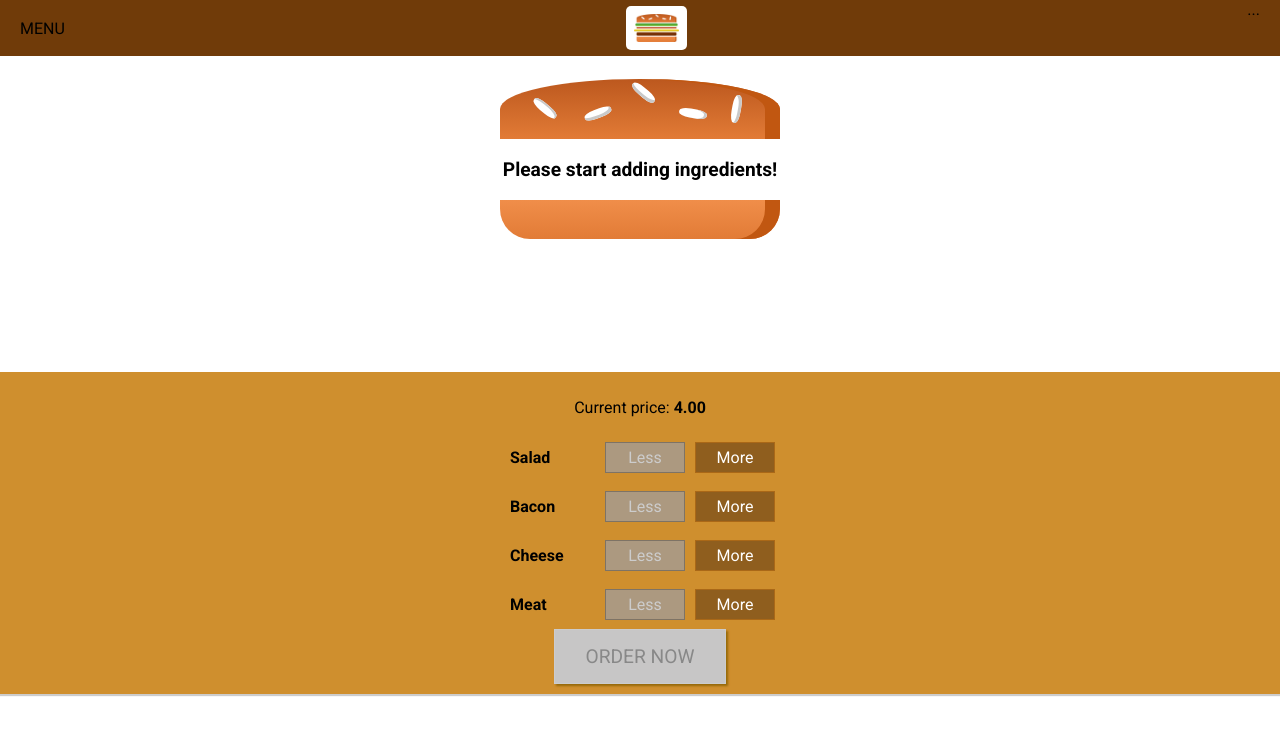
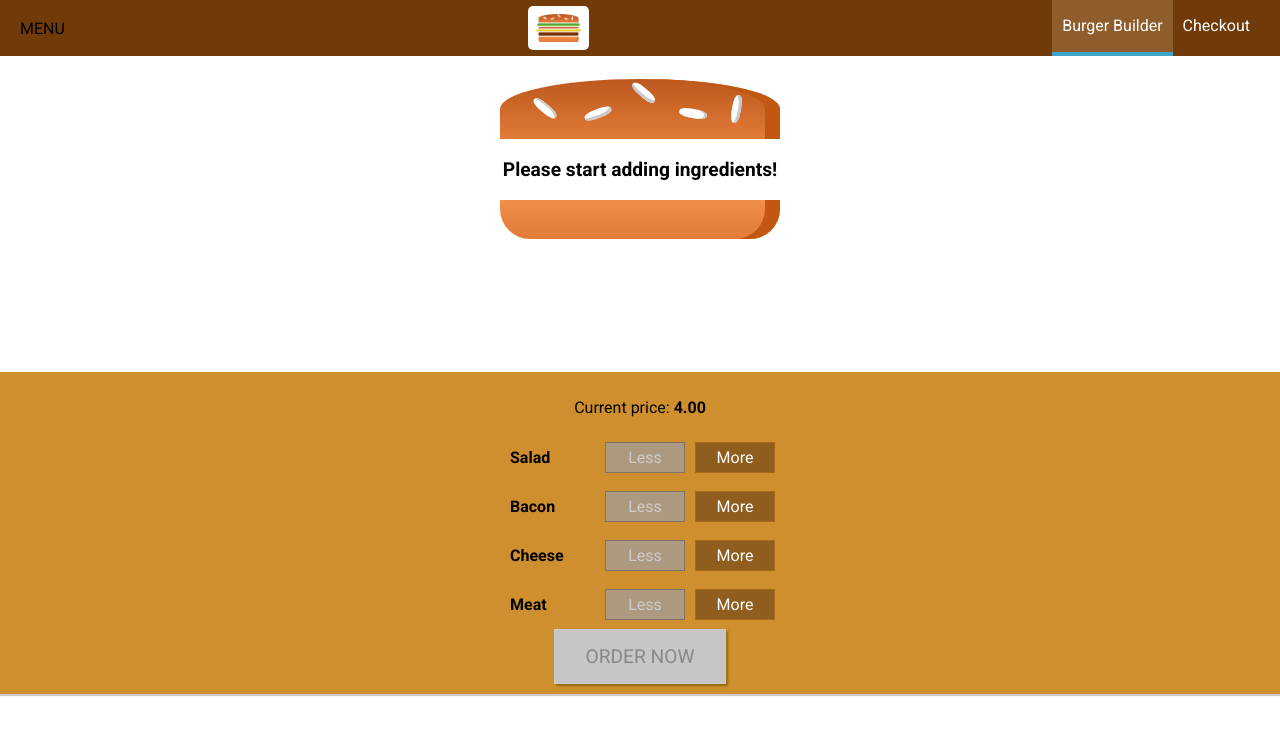
Before and after one commit to juanjomarcal/burger, a React (Create React App) app: page / in a window 1280 px wide. Shown: the top 734 px of the page. Built offline with nearby package versions, Linux system fonts and the light colour scheme.

Commit message:
Navigations items added

```diff
--- /dev/null
+++ b/src/components/Navigation/NavigationItem/NavigationItem.js
@@ -0,0 +1,14 @@
+import React from 'react';
+import classes from './NavigationItem.module.css';
+
+const navigationItem = (props) => (
+  <li className={classes.NavigationItem}>
+    <a
+      href={props.link}
+      className={props.active ? classes.active : null}>
+      {props.children}
+    </a>
+  </li>
+);
+
+export default navigationItem;
--- /dev/null
+++ b/src/components/Navigation/NavigationItem/NavigationItem.module.css
@@ -0,0 +1,25 @@
+.NavigationItem {
+  margin: 0;
+  box-sizing: border-box;
+  display: flex;
+  height: 100%;
+  align-items: center;
+}
+
+.NavigationItem a {
+  color: white;
+  text-decoration: none;
+  height: 100%;
+  padding: 16px 10px;
+  border-bottom: 4px solid transparent;
+  box-sizing: border-box;
+  display: block;
+}
+
+.NavigationItem a:hover,
+.NavigationItem a:active,
+.NavigationItem a.active {
+  background-color: #8F5C2C;
+  border-bottom: 4px solid #40A4C8;
+  color: white;
+}
--- /dev/null
+++ b/src/components/Navigation/NavigationItems/NavigationItems.js
@@ -0,0 +1,12 @@
+import React from 'react';
+import classes from './NavigationItems.module.css';
+import NavigationItem from '../NavigationItem/NavigationItem';
+
+const navigationItems = () => (
+  <ul className={classes.NavigationItems}>
+    <NavigationItem link="/" active>Burger Builder</NavigationItem>
+    <NavigationItem link="/">Checkout</NavigationItem>
+  </ul>
+);
+
+export default navigationItems;
--- /dev/null
+++ b/src/components/Navigation/NavigationItems/NavigationItems.module.css
@@ -0,0 +1,8 @@
+.NavigationItems {
+  margin: 0;
+  padding: 0;
+  list-style: none;
+  display: flex;
+  align-items: center;
+  height: 100%;
+}
--- a/src/components/Navigation/Toolbar/Toolbar.js
+++ b/src/components/Navigation/Toolbar/Toolbar.js
@@ -1,4 +1,5 @@
 import React from 'react';
+import NavigationItems from '../NavigationItems/NavigationItems';
 import BurgerLogo from '../../Logo/Logo';
 import classes from './Toolbar.module.css';
 
@@ -7,7 +8,7 @@
     <div>MENU</div>
     <BurgerLogo/>
     <nav>
-      ...
+      <NavigationItems/>
     </nav>
   </header>
 );
```
